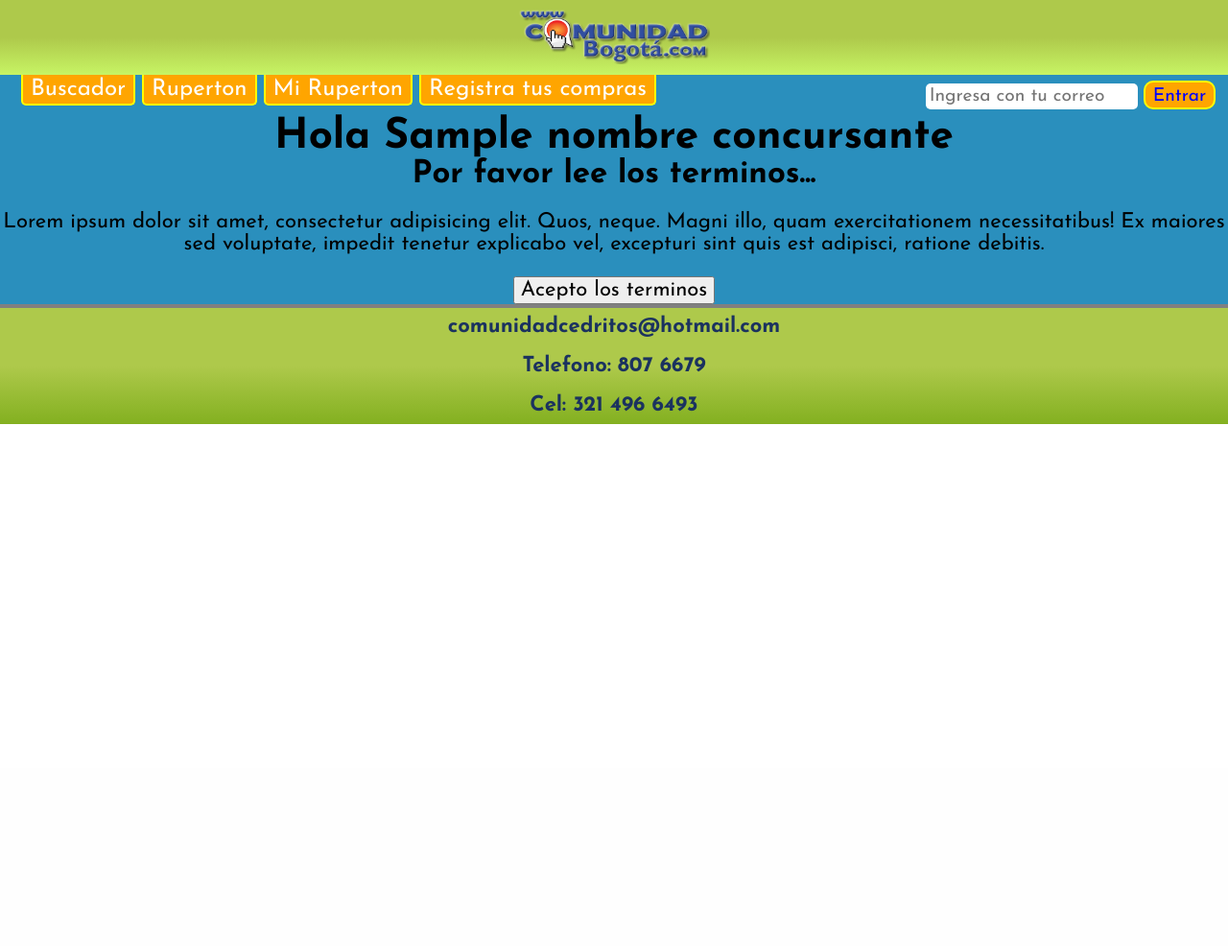
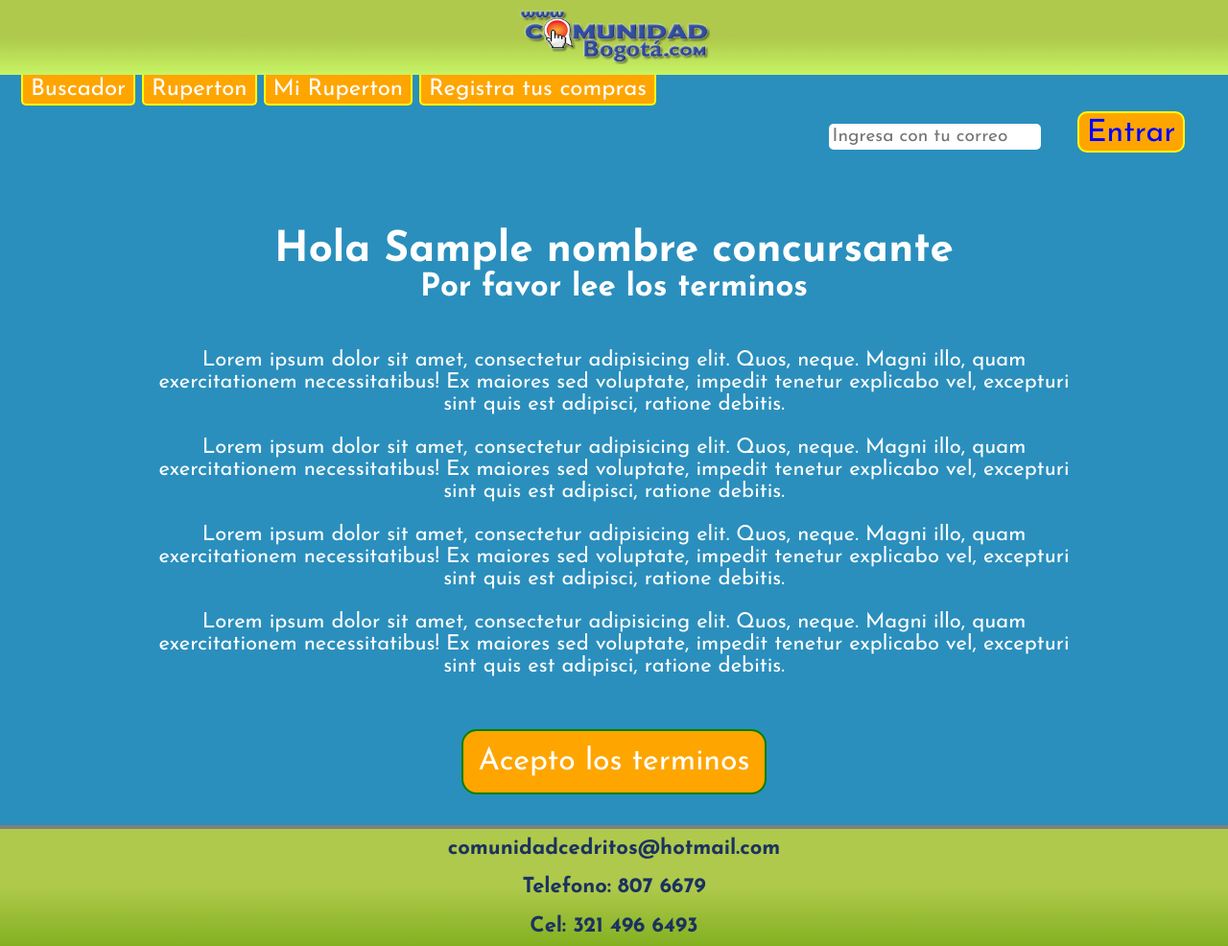
Before and after one commit to CPSIngenieria/ComunidadBogota, a Django app: template ruperton/templates/ruperton/terminos.html in a window 1280 px wide. Shown: the whole page at 96% size. Before the commit the page ends 442 px from the top, so only its background shows below. Run offline with Django 3.2, Linux system fonts and the light colour scheme; the template is opened without the code that fills it: most values are stand-ins (such as "Sample title", 1, 10 or a date in 2020); some libraries are stand-ins or nearby versions.

Commit message:
Actualizados los terminos de Ruperton. Terminado el frontend

```diff
--- a/ComunidadBogota/settings.py
+++ b/ComunidadBogota/settings.py
@@ -111,8 +111,8 @@ STATICFILES_FINDERS = (
 )
 
 STATIC_URL = '/static/'
-# STATIC_ROOT = "/home/andres/ComunidadBogota/static/"
-STATIC_ROOT = "/root/ComunidadBogota/static/"
+STATIC_ROOT = "/home/andres/ComunidadBogota/static/"
+# STATIC_ROOT = "/root/ComunidadBogota/static/"
 TEMPLATE_DIRS = [os.path.join(BASE_DIR, 'templates')]
 
 MEDIA_ROOT = os.sep.join(os.path.abspath(__file__).split(os.sep)[:-2] + ['media'])
--- /dev/null
+++ b/ruperton/static/ruperton/css/terminos.css
@@ -0,0 +1,23 @@
+.saludo
+{
+	margin: 3rem;
+	color: white;
+}
+
+.terminos
+{
+	width: 75%;
+	margin: 0 auto;
+	color: white;
+}
+
+form input[type='submit']
+{
+	margin: 2rem;
+	background: orange;
+	border: green 2px solid;
+	padding: 1rem;
+	font-size: 2rem;
+	color: white;
+	border-radius: 1rem;
+}
--- a/ruperton/templates/ruperton/terminos.html
+++ b/ruperton/templates/ruperton/terminos.html
@@ -1,12 +1,22 @@
 {% extends "ruperton/ruperton_base.html" %}
+{% load staticfiles %}
+
 
 {% block titulo %}Terminos ruperton - {{nombre_concursante}}{% endblock titulo %}
 
+{% block estaticos %}
+<link rel="stylesheet" href="{% static 'ruperton/css/terminos.css' %}">
+{% endblock estaticos %}
+
+
 {% block contenido %}
-<h1>Hola {{nombre_concursante}}</h1>
-<h2>Por favor lee los terminos...</h2>
-
-<p>Lorem ipsum dolor sit amet, consectetur adipisicing elit. Quos, neque. Magni illo, quam exercitationem necessitatibus! Ex maiores sed voluptate, impedit tenetur explicabo vel, excepturi sint quis est adipisci, ratione debitis.</p>
+<div class="saludo">
+	<h1>Hola {{nombre_concursante}}</h1>
+	<h2>Por favor lee los terminos</h2>
+</div>
+<div class="terminos">
+	<p>Lorem ipsum dolor sit amet, consectetur adipisicing elit. Quos, neque. Magni illo, quam exercitationem necessitatibus! Ex maiores sed voluptate, impedit tenetur explicabo vel, excepturi sint quis est adipisci, ratione debitis.</p><p>Lorem ipsum dolor sit amet, consectetur adipisicing elit. Quos, neque. Magni illo, quam exercitationem necessitatibus! Ex maiores sed voluptate, impedit tenetur explicabo vel, excepturi sint quis est adipisci, ratione debitis.</p><p>Lorem ipsum dolor sit amet, consectetur adipisicing elit. Quos, neque. Magni illo, quam exercitationem necessitatibus! Ex maiores sed voluptate, impedit tenetur explicabo vel, excepturi sint quis est adipisci, ratione debitis.</p><p>Lorem ipsum dolor sit amet, consectetur adipisicing elit. Quos, neque. Magni illo, quam exercitationem necessitatibus! Ex maiores sed voluptate, impedit tenetur explicabo vel, excepturi sint quis est adipisci, ratione debitis.</p>
+</div>
 
 <form action="{% url 'ruperton_acepta_terminos' %}" method="post">
 	{% csrf_token %}
```
Also changed, not shown: ruperton/static/ruperton/css/terminos_aceptados.css (added, +10 -0 lines), ruperton/templates/ruperton/terminos_aceptados.html (+21 -2 lines).
